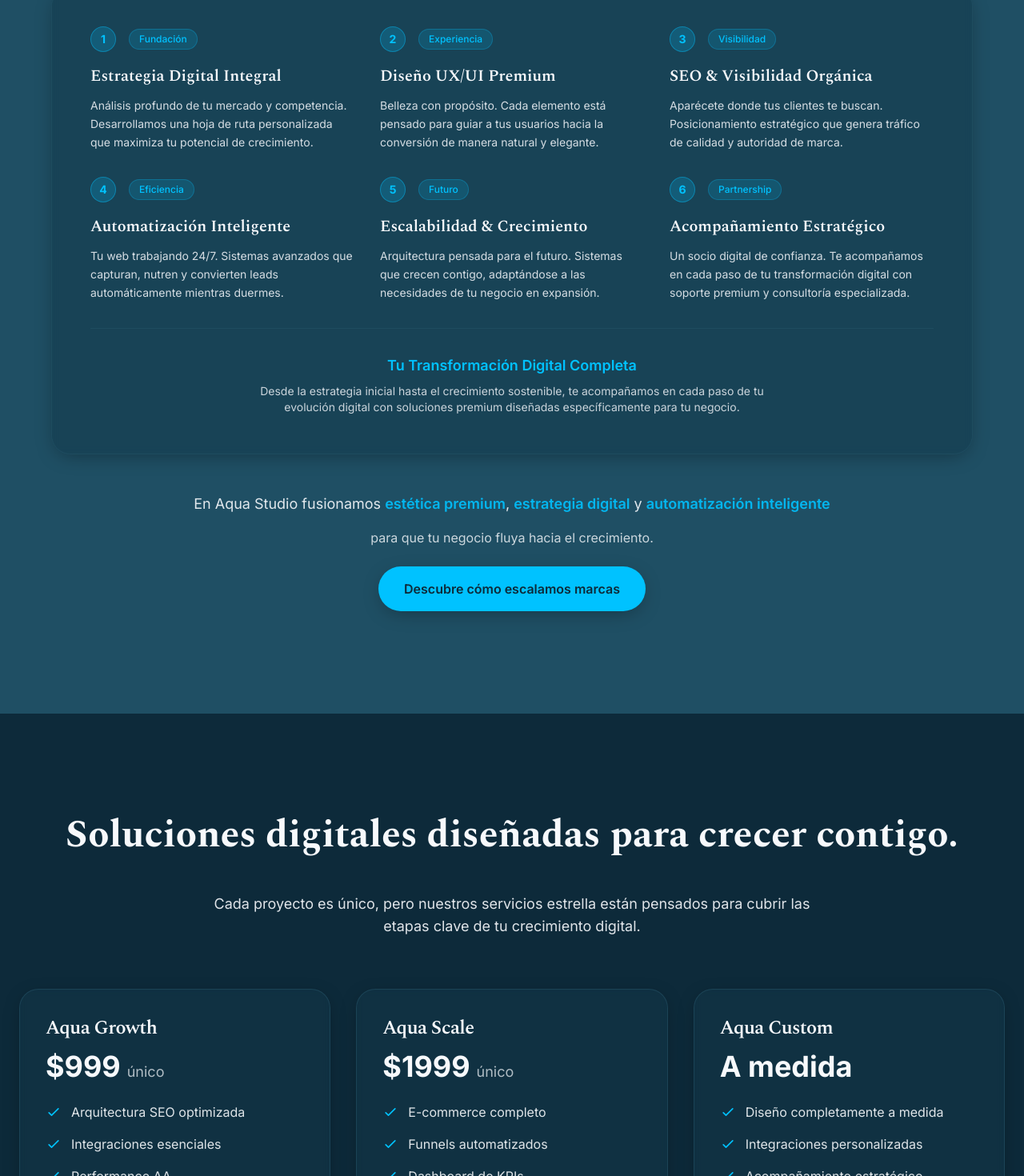
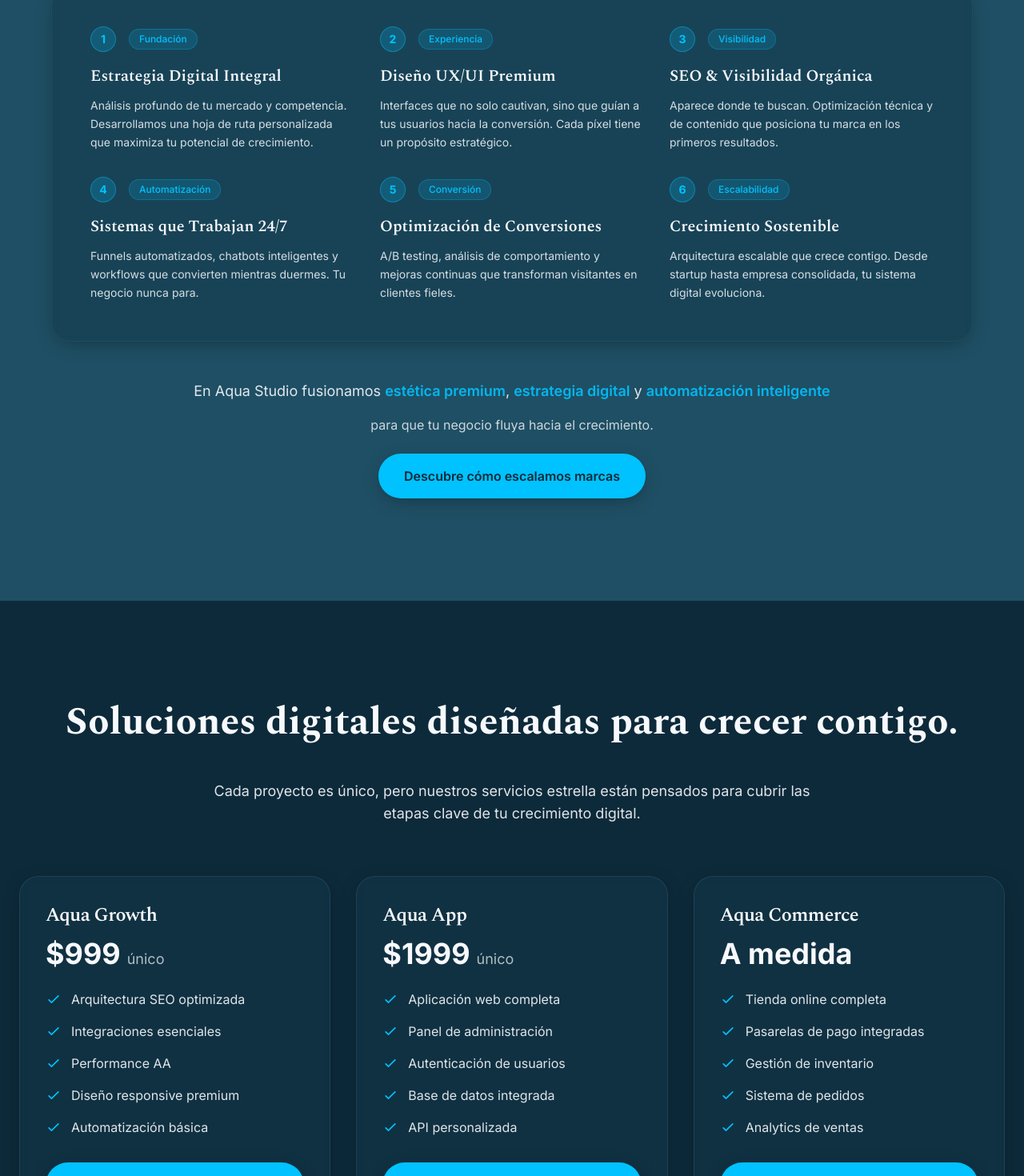
Before and after one commit to juanaranedagattavara-jpg/aquastudio, a Next.js app: page / in a window 1280 px wide. Shown: the part 1140-2610 px from the top of the page at 80% size. Built offline with nearby package versions, Linux system fonts and the light colour scheme.

Commit message:
feat: actualizar sección de blog con fotos reales y títulos atractivos, restaurar 6 propuestas en beneficios, actualizar servicios a web app y e-commerce

```diff
--- a/app/page.tsx
+++ b/app/page.tsx
@@ -6,7 +6,6 @@
 import Testimonial from "@/components/Testimonial";
 import MetricsChip from "@/components/MetricsChip";
 import { services } from "@/data/services";
-import { caseStudies } from "@/data/case-studies";
 
 export default function HomePage() {
   return (
@@ -42,7 +41,7 @@
 
         <div className="relative z-10 max-w-5xl px-4">
           <h1 className="mb-8 text-5xl font-bold leading-tight md:text-6xl lg:text-7xl">
-            Más que diseño, creamos sistemas digitales vivos
+            Diseñamos webs que fluyen y convierten.
           </h1>
           <p className="mb-12 text-xl md:text-2xl lg:text-3xl opacity-90 max-w-4xl mx-auto leading-relaxed">
             En Aqua Studio creamos experiencias digitales premium: diseño elegante, funnels automatizados y estrategia inteligente que transforman clics en clientes.
@@ -63,10 +62,10 @@
         <div className="container">
           <div className="max-w-5xl mx-auto text-center mb-12">
             <h2 className="mb-6 text-4xl font-bold md:text-5xl">
-              Más que diseño, creamos sistemas digitales vivos.
+              Más que diseño, creamos sistemas digitales vivos
             </h2>
-            <p className="text-lg md:text-xl opacity-90">
-              Cada detalle de tu web debe trabajar a tu favor. No solo lucir bien, sino atraer, convencer y vender.
+            <p className="text-lg md:text-xl opacity-90 whitespace-nowrap">
+              Cada detalle de tu web debe trabajar a tu favor: atraer, convencer y vender
             </p>
           </div>
 
@@ -106,7 +105,7 @@
                     Diseño UX/UI Premium
                   </h3>
                   <p className="text-sm opacity-85 leading-relaxed">
-                    Belleza con propósito. Cada elemento está pensado para guiar a tus usuarios hacia la conversión de manera natural y elegante.
+                    Interfaces que no solo cautivan, sino que guían a tus usuarios hacia la conversión. Cada píxel tiene un propósito estratégico.
                   </p>
                 </div>
 
@@ -124,73 +123,61 @@
                     SEO & Visibilidad Orgánica
                   </h3>
                   <p className="text-sm opacity-85 leading-relaxed">
-                    Aparécete donde tus clientes te buscan. Posicionamiento estratégico que genera tráfico de calidad y autoridad de marca.
+                    Aparece donde te buscan. Optimización técnica y de contenido que posiciona tu marca en los primeros resultados.
                   </p>
                 </div>
 
-                {/* Paso 4: Eficiencia */}
+                {/* Paso 4: Automatización */}
                 <div className="group">
                   <div className="flex items-center mb-4">
                     <div className="w-8 h-8 rounded-full bg-brand-bright/20 border border-brand-bright/40 flex items-center justify-center mr-4">
                       <span className="text-brand-bright text-sm font-bold">4</span>
                     </div>
                     <div className="px-3 py-1 rounded-full bg-brand-bright/15 border border-brand-bright/25 text-brand-bright text-xs font-medium">
-                      Eficiencia
+                      Automatización
                     </div>
                   </div>
                   <h3 className="text-xl font-semibold mb-3 group-hover:text-brand-bright transition-colors">
-                    Automatización Inteligente
+                    Sistemas que Trabajan 24/7
                   </h3>
                   <p className="text-sm opacity-85 leading-relaxed">
-                    Tu web trabajando 24/7. Sistemas avanzados que capturan, nutren y convierten leads automáticamente mientras duermes.
+                    Funnels automatizados, chatbots inteligentes y workflows que convierten mientras duermes. Tu negocio nunca para.
                   </p>
                 </div>
 
-                {/* Paso 5: Futuro */}
+                {/* Paso 5: Conversión */}
                 <div className="group">
                   <div className="flex items-center mb-4">
                     <div className="w-8 h-8 rounded-full bg-brand-bright/20 border border-brand-bright/40 flex items-center justify-center mr-4">
                       <span className="text-brand-bright text-sm font-bold">5</span>
                     </div>
                     <div className="px-3 py-1 rounded-full bg-brand-bright/15 border border-brand-bright/25 text-brand-bright text-xs font-medium">
-                      Futuro
+                      Conversión
                     </div>
                   </div>
                   <h3 className="text-xl font-semibold mb-3 group-hover:text-brand-bright transition-colors">
-                    Escalabilidad & Crecimiento
+                    Optimización de Conversiones
                   </h3>
                   <p className="text-sm opacity-85 leading-relaxed">
-                    Arquitectura pensada para el futuro. Sistemas que crecen contigo, adaptándose a las necesidades de tu negocio en expansión.
+                    A/B testing, análisis de comportamiento y mejoras continuas que transforman visitantes en clientes fieles.
                   </p>
                 </div>
 
-                {/* Paso 6: Partnership */}
+                {/* Paso 6: Escalabilidad */}
                 <div className="group">
                   <div className="flex items-center mb-4">
                     <div className="w-8 h-8 rounded-full bg-brand-bright/20 border border-brand-bright/40 flex items-center justify-center mr-4">
                       <span className="text-brand-bright text-sm font-bold">6</span>
                     </div>
                     <div className="px-3 py-1 rounded-full bg-brand-bright/15 border border-brand-bright/25 text-brand-bright text-xs font-medium">
-                      Partnership
+                      Escalabilidad
                     </div>
                   </div>
                   <h3 className="text-xl font-semibold mb-3 group-hover:text-brand-bright transition-colors">
-                    Acompañamiento Estratégico
+                    Crecimiento Sostenible
                   </h3>
                   <p className="text-sm opacity-85 leading-relaxed">
-                    Un socio digital de confianza. Te acompañamos en cada paso de tu transformación digital con soporte premium y consultoría especializada.
-                  </p>
-                </div>
-              </div>
-
-              {/* Línea conectora visual */}
-              <div className="mt-8 pt-8 border-t border-brand-waves/20">
-                <div className="text-center">
-                  <p className="text-lg font-semibold text-brand-bright mb-2">
-                    Tu Transformación Digital Completa
-                  </p>
-                  <p className="text-sm opacity-80 max-w-2xl mx-auto">
-                    Desde la estrategia inicial hasta el crecimiento sostenible, te acompañamos en cada paso de tu evolución digital con soluciones premium diseñadas específicamente para tu negocio.
+                    Arquitectura escalable que crece contigo. Desde startup hasta empresa consolidada, tu sistema digital evoluciona.
                   </p>
                 </div>
               </div>
@@ -245,40 +232,7 @@
         </div>
       </Section>
 
-      {/* Casos de Éxito / Portfolio */}
-      <Section id="portfolio" className="bg-brand-pearl text-brand-deep">
-        <div className="container">
-          <h2 className="mb-12 text-4xl font-bold text-center md:text-5xl">
-            Historias reales de marcas que fluyen con Aqua.
-          </h2>
-          <p className="mb-16 text-lg text-center max-w-3xl mx-auto opacity-80">
-            Cada cliente que confía en Aqua Studio se convierte en una historia de éxito. Aquí te mostramos algunos resultados tangibles que hemos logrado.
-          </p>
-
-          <div className="grid md:grid-cols-2 lg:grid-cols-3 gap-8 max-w-6xl mx-auto">
-            {caseStudies.map((study, index) => (
-              <article key={index} className="rounded-3xl border border-brand-waves/30 bg-white p-8 shadow-soft transition-all duration-300 hover:shadow-xl">
-                <h3 className="mb-4 text-2xl font-semibold text-brand-deep">{study.title}</h3>
-                <div className="mb-6">
-                  <MetricsChip>{study.metric}</MetricsChip>
-                </div>
-                <p className="text-lg text-zinc-700 mb-6">{study.summary}</p>
-                {study.href && (
-                  <Button variant="link" href={study.href} className="text-brand-bright">
-                    Ver caso completo →
-                  </Button>
-                )}
-              </article>
-            ))}
-          </div>
-
-          <div className="text-center mt-16">
-            <Button variant="primary" className="px-10 py-5 text-lg">
-              Explora nuestro portfolio completo
-            </Button>
-          </div>
-        </div>
-      </Section>
+      {/* Logos de Clientes */}
 
       {/* Testimonios */}
       <Section id="testimonios" className="bg-brand-aqua text-brand-pearl">
@@ -307,6 +261,46 @@
               role="Directora de Marketing, GlobalCorp"
             />
           </div>
+
+          {/* Marcas que confían en Aqua Studio */}
+          <div className="mt-16">
+            <h2 className="mb-8 text-2xl font-bold text-center">
+              Marcas que confían en Aqua Studio
+            </h2>
+
+            {/* Barra horizontal de logos */}
+            <div className="flex justify-center items-center space-x-8 md:space-x-12 py-4">
+              {/* Logo 1 */}
+              <div className="group">
+                <div className="w-16 h-16 md:w-20 md:h-20 rounded-full bg-gradient-to-br from-brand-bright/20 to-brand-aqua/30 border-2 border-brand-waves/40 flex items-center justify-center transition-all duration-300 group-hover:scale-110 group-hover:shadow-lg group-hover:border-brand-bright/60">
+                  <div className="w-10 h-10 md:w-12 md:h-12 rounded-full bg-brand-deep/80 flex items-center justify-center">
+                    <span className="text-white font-bold text-xs">A</span>
+                  </div>
+                </div>
+                <p className="text-xs text-center mt-1 opacity-70 group-hover:opacity-100 transition-opacity">TechCorp</p>
+              </div>
+
+              {/* Logo 2 */}
+              <div className="group">
+                <div className="w-16 h-16 md:w-20 md:h-20 rounded-full bg-gradient-to-br from-brand-bright/20 to-brand-aqua/30 border-2 border-brand-waves/40 flex items-center justify-center transition-all duration-300 group-hover:scale-110 group-hover:shadow-lg group-hover:border-brand-bright/60">
+                  <div className="w-10 h-10 md:w-12 md:h-12 rounded-full bg-brand-deep/80 flex items-center justify-center">
+                    <span className="text-white font-bold text-xs">B</span>
+                  </div>
+                </div>
+                <p className="text-xs text-center mt-1 opacity-70 group-hover:opacity-100 transition-opacity">StartupX</p>
+              </div>
+
+              {/* Logo 3 */}
+              <div className="group">
+                <div className="w-16 h-16 md:w-20 md:h-20 rounded-full bg-gradient-to-br from-brand-bright/20 to-brand-aqua/30 border-2 border-brand-waves/40 flex items-center justify-center transition-all duration-300 group-hover:scale-110 group-hover:shadow-lg group-hover:border-brand-bright/60">
+                  <div className="w-10 h-10 md:w-12 md:h-12 rounded-full bg-brand-deep/80 flex items-center justify-center">
+                    <span className="text-white font-bold text-xs">C</span>
+                  </div>
+                </div>
+                <p className="text-xs text-center mt-1 opacity-70 group-hover:opacity-100 transition-opacity">EcoFlow</p>
+              </div>
+            </div>
+          </div>
         </div>
       </Section>
 
@@ -314,24 +308,72 @@
       <Section id="blog" className="bg-brand-deep text-brand-pearl">
         <div className="container">
           <h2 className="mb-12 text-4xl font-bold text-center md:text-5xl">
-            Insights que te hacen fluir.
+            Insights que te hacen fluir
           </h2>
           <p className="mb-16 text-lg text-center max-w-3xl mx-auto opacity-90">
-            Mantente al día con las últimas tendencias en diseño web, estrategia digital y automatización.
+            Mantente al día con las últimas tendencias en diseño web, estrategia digital y automatización
           </p>
 
-          <div className="grid md:grid-cols-2 lg:grid-cols-3 gap-8 max-w-6xl mx-auto">
-            {/* Placeholder para artículos del blog */}
-            {[1, 2, 3].map((item) => (
-              <article key={item} className="rounded-3xl bg-brand-aqua/50 p-8 shadow-lg transition-all duration-300 hover:shadow-xl">
-                <div className="h-48 w-full rounded-2xl bg-brand-waves/30 mb-6 flex items-center justify-center text-2xl font-semibold">
-                  Imagen del Blog {item}
+          <div className="grid grid-cols-2 md:grid-cols-3 lg:grid-cols-6 gap-4 max-w-7xl mx-auto">
+            {/* 6 rectángulos pequeños del blog */}
+            {[
+              {
+                title: "Cómo crear una web que realmente convierta",
+                category: "Diseño",
+                image: "https://images.unsplash.com/photo-1460925895917-afdab827c52f?w=400&h=200&fit=crop&crop=center"
+              },
+              {
+                title: "SEO 2024: Estrategias que funcionan",
+                category: "Estrategia",
+                image: "https://images.unsplash.com/photo-1432888622747-4eb9a8efeb07?w=400&h=200&fit=crop&crop=center"
+              },
+              {
+                title: "Automatiza tu negocio sin perder el toque humano",
+                category: "Automatización",
+                image: "https://images.unsplash.com/photo-1551288049-bebda4e38f71?w=400&h=200&fit=crop&crop=center"
+              },
+              {
+                title: "Psicología del color en diseño web",
+                category: "UX/UI",
+                image: "https://images.unsplash.com/photo-1558655146-d09347e92766?w=400&h=200&fit=crop&crop=center"
+              },
+              {
+                title: "Optimización web: Velocidad = Conversiones",
+                category: "Performance",
+                image: "https://images.unsplash.com/photo-1555066931-4365d14bab8c?w=400&h=200&fit=crop&crop=center"
+              },
+              {
+                title: "Estrategia digital para startups",
+                category: "Estrategia",
+                image: "https://images.unsplash.com/photo-1559136555-9303baea8ebd?w=400&h=200&fit=crop&crop=center"
+              }
+            ].map((item, index) => (
+              <article key={index} className="group cursor-pointer">
+                <div className="relative overflow-hidden rounded-2xl bg-white/5 backdrop-blur-sm border border-white/10 hover:border-white/20 transition-all duration-500 group-hover:bg-white/10 h-40">
+                  {/* Imagen de fondo real */}
+                  <div
+                    className="absolute inset-0 bg-cover bg-center bg-no-repeat"
+                    style={{ backgroundImage: `url(${item.image})` }}
+                  ></div>
+
+                  {/* Overlay para legibilidad */}
+                  <div className="absolute inset-0 bg-gradient-to-t from-brand-deep/80 via-brand-deep/40 to-transparent"></div>
+
+                  {/* Contenido */}
+                  <div className="relative p-4 h-full flex flex-col justify-end">
+                    <div className="mb-2">
+                      <span className="px-2 py-1 text-xs font-medium text-white bg-white/20 backdrop-blur-sm rounded-full">
+                        {item.category}
+                      </span>
+                    </div>
+                    <h3 className="text-sm font-semibold text-white group-hover:text-white/90 transition-colors duration-300 leading-tight">
+                      {item.title}
+                    </h3>
+                  </div>
+
+                  {/* Efecto hover */}
+                  <div className="absolute inset-0 bg-gradient-to-t from-brand-deep/40 to-transparent opacity-0 group-hover:opacity-100 transition-opacity duration-500"></div>
                 </div>
-                <h3 className="mb-4 text-2xl font-semibold">Título del Artículo {item}</h3>
-                <p className="text-lg opacity-80 mb-6">Breve descripción del contenido del artículo para captar la atención.</p>
-                <Button variant="link" href="/blog" className="text-brand-bright">
-                  Leer más →
-                </Button>
               </article>
             ))}
           </div>
--- a/data/services.ts
+++ b/data/services.ts
@@ -19,16 +19,16 @@
   },
   {
     key: "scale",
-    title: "Aqua Scale",
+    title: "Aqua App",
     price: "$1999",
     period: "único",
-    description: "Web + e-commerce + funnels automatizados + dashboard de métricas. Crecimiento en serio.",
+    description: "Aplicación web completa con funcionalidades avanzadas, panel de administración y experiencia de usuario premium.",
     bullets: [
-      "E-commerce completo",
-      "Funnels automatizados",
-      "Dashboard de KPIs",
-      "Integraciones avanzadas",
-      "Acompañamiento estratégico"
+      "Aplicación web completa",
+      "Panel de administración",
+      "Autenticación de usuarios",
+      "Base de datos integrada",
+      "API personalizada"
     ] as string[],
     cta: {
       label: "Solicitar propuesta",
@@ -37,16 +37,16 @@
   },
   {
     key: "custom",
-    title: "Aqua Custom",
+    title: "Aqua Commerce",
     price: "A medida",
     period: "",
-    description: "Proyectos a medida para exclusividad digital absoluta.",
+    description: "E-commerce completo con carrito de compras, pasarelas de pago, gestión de inventario y analytics avanzados.",
     bullets: [
-      "Diseño completamente a medida",
-      "Integraciones personalizadas",
-      "Acompañamiento estratégico completo",
-      "Soporte premium 24/7",
-      "Escalabilidad ilimitada"
+      "Tienda online completa",
+      "Pasarelas de pago integradas",
+      "Gestión de inventario",
+      "Sistema de pedidos",
+      "Analytics de ventas"
     ] as string[],
     cta: {
       label: "Solicitar consultoría",
```
